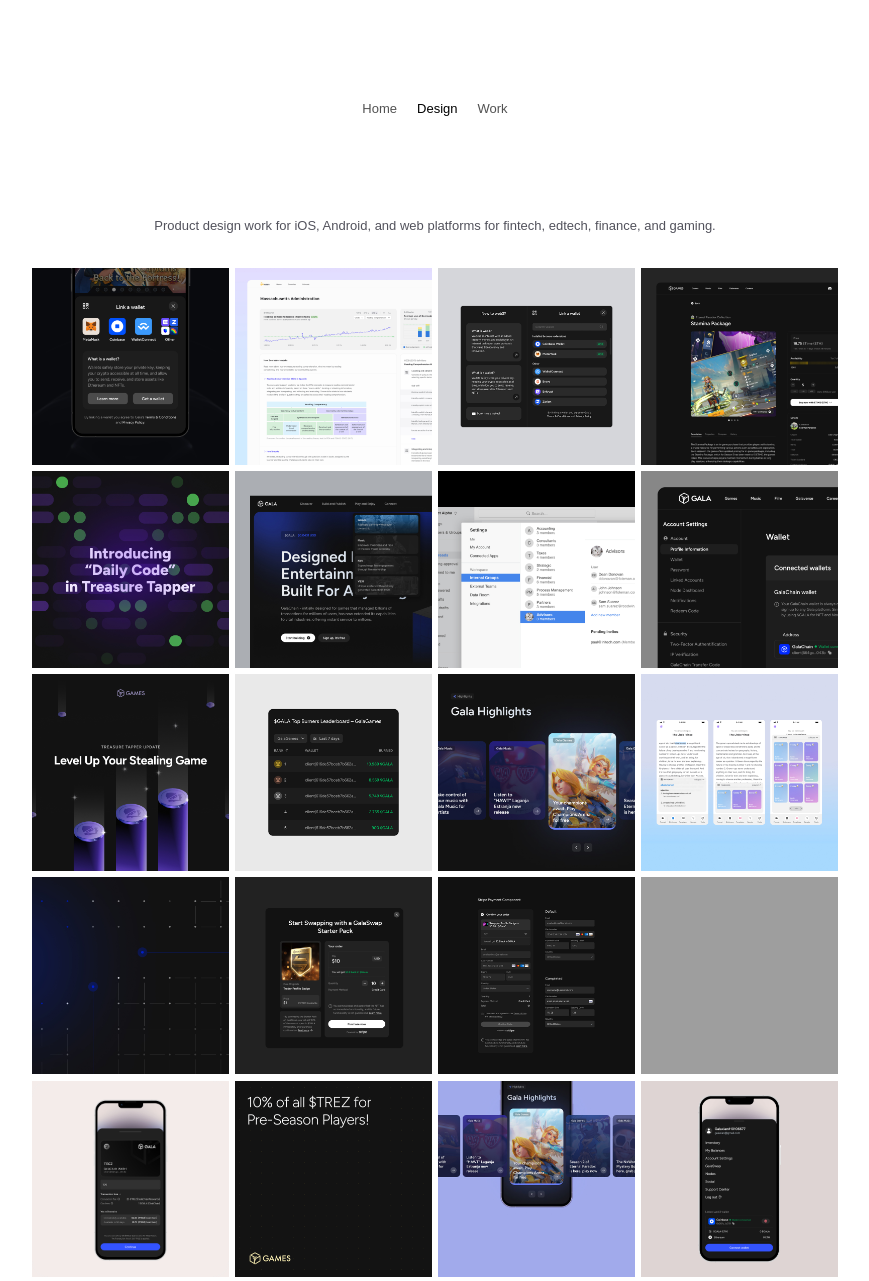
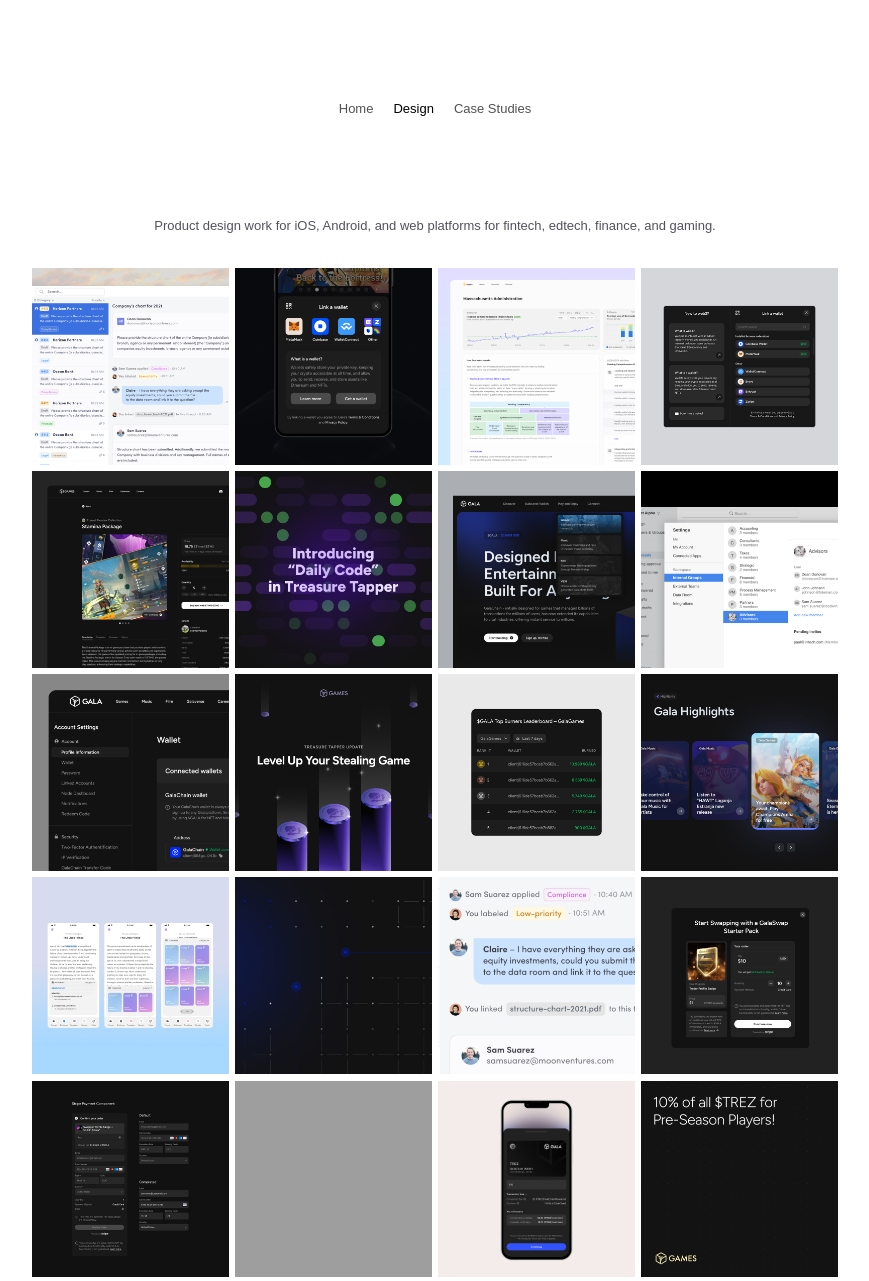
Before and after one commit to katguzmann/katguzmann.github.io, a website: page dist/design.html in a window 1280 px wide. Shown: the top 1281 px of the page, without its empty margins (205-1074 px from the left). Drawn offline with Linux system fonts and the light colour scheme; grey boxes are pictures that could not be loaded; a web font is replaced by a local one.

Commit message:
add images, fix link

```diff
--- a/dist/design.html
+++ b/dist/design.html
@@ -23,7 +23,7 @@
           <span class="font-medium rounded-lg hover:bg-gray-100 text-black navigation-link">Design</span>
         </a>
         <a class="" href="case-studies.html">
-          <span class="rounded-lg hover:bg-gray-50 navigation-link text-neutral-600 navigation-link">Work</span>
+          <span class="rounded-lg hover:bg-gray-50 navigation-link text-neutral-600 navigation-link">Case Studies</span>
         </a>
       </div>
     </div>
@@ -39,6 +39,11 @@
         </section>
       <section class="work_gallery mt-10 mb-20">
         <ul class="grid grid-cols-1 sm:grid-cols-2 md:grid-cols-4 gap-2">
+          <li class="">
+            <a class="gallery-demo" href="./images/image49-full.jpg">
+              <img class="aspect-square" alt="" src="./images/image49-small.jpg">
+            </a>
+          </li>
           <li class="">
             <a class="gallery-demo" href="./images/image1-full.jpg">
               <img class="aspect-square" alt="" src="./images/image1-small.jpg">
@@ -109,6 +114,11 @@
           <li class="">
             <a class="gallery-demo" href="./images/image9-full.jpg">
               <img class="aspect-square" alt="" src="./images/image9-small.jpg">
+            </a>
+          </li>
+          <li class="">
+            <a class="gallery-demo" href="./images/image50-full.jpg">
+              <img class="aspect-square" alt="" src="./images/image50-small.jpg">
             </a>
           </li>
           <li class="">
```
Also changed, not shown: dist/case-studies.html (+1 -1 lines), dist/index.html (+4 -4 lines), dist/images/image49-small.jpg (added), dist/images/image50-full.jpg (added), dist/images/image50-small.jpg (added), 1 other file.
